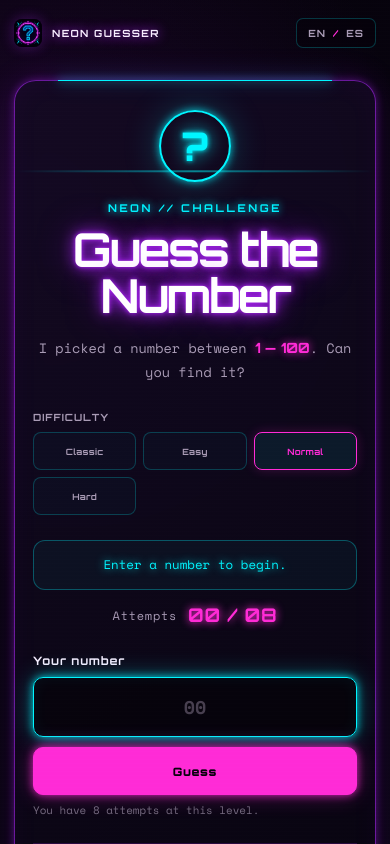
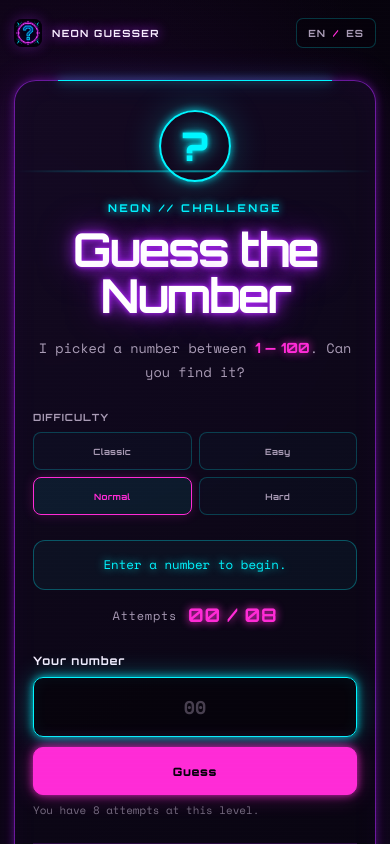
Before and after one commit to guerrerooliver183-wifi/guess-the-number, a React (Vite) app: page / in a window 390 px wide. Shown: the top 844 px of the page. Built offline with nearby package versions, Linux system fonts and the light colour scheme.

Commit message:
Add classic mode layout

```diff
--- a/src/styles.css
+++ b/src/styles.css
@@ -188,7 +188,7 @@ footer { flex-direction: column; align-items: center; }
 /* Game modes and stats */
 .difficulty-picker { width: 100%; max-width: 560px; margin: -8px auto 25px; text-align: left; }
 .difficulty-label { display: block; margin-bottom: 9px; color: var(--muted); font-family: "Orbitron", sans-serif; font-size: .62rem; font-weight: 700; letter-spacing: .1em; text-transform: uppercase; }
-.difficulty-options { display: grid; grid-template-columns: repeat(3, 1fr); gap: 7px; }
+.difficulty-options { display: grid; grid-template-columns: repeat(4, 1fr); gap: 7px; }
 .difficulty-button { min-height: 38px; padding: 7px 8px; color: var(--muted); font-family: "Orbitron", sans-serif; font-size: .58rem; font-weight: 700; letter-spacing: .04em; background: rgba(0, 245, 255, .025); border: 1px solid rgba(0, 245, 255, .22); border-radius: 8px; transition: color 180ms var(--ease-out), background 180ms var(--ease-out), border-color 180ms var(--ease-out), box-shadow 180ms var(--ease-out); }
 .difficulty-button:hover, .difficulty-button.is-active { color: var(--cyan); background: rgba(0, 245, 255, .08); border-color: var(--cyan); box-shadow: 0 0 12px rgba(0, 245, 255, .2); }
 .difficulty-button.is-active { color: var(--pink); border-color: var(--pink); box-shadow: 0 0 12px rgba(255, 43, 214, .2); }
@@ -208,6 +208,7 @@ footer { flex-direction: column; align-items: center; }
 .history-item.is-loss .history-index, .history-item.is-loss .history-secret { color: var(--pink); }
 @media (max-width: 520px) {
   .difficulty-picker { margin-top: -3px; }
+  .difficulty-options { grid-template-columns: repeat(2, 1fr); }
   .difficulty-button { font-size: .54rem; }
   .stats-grid { gap: 6px; }
 }
```
